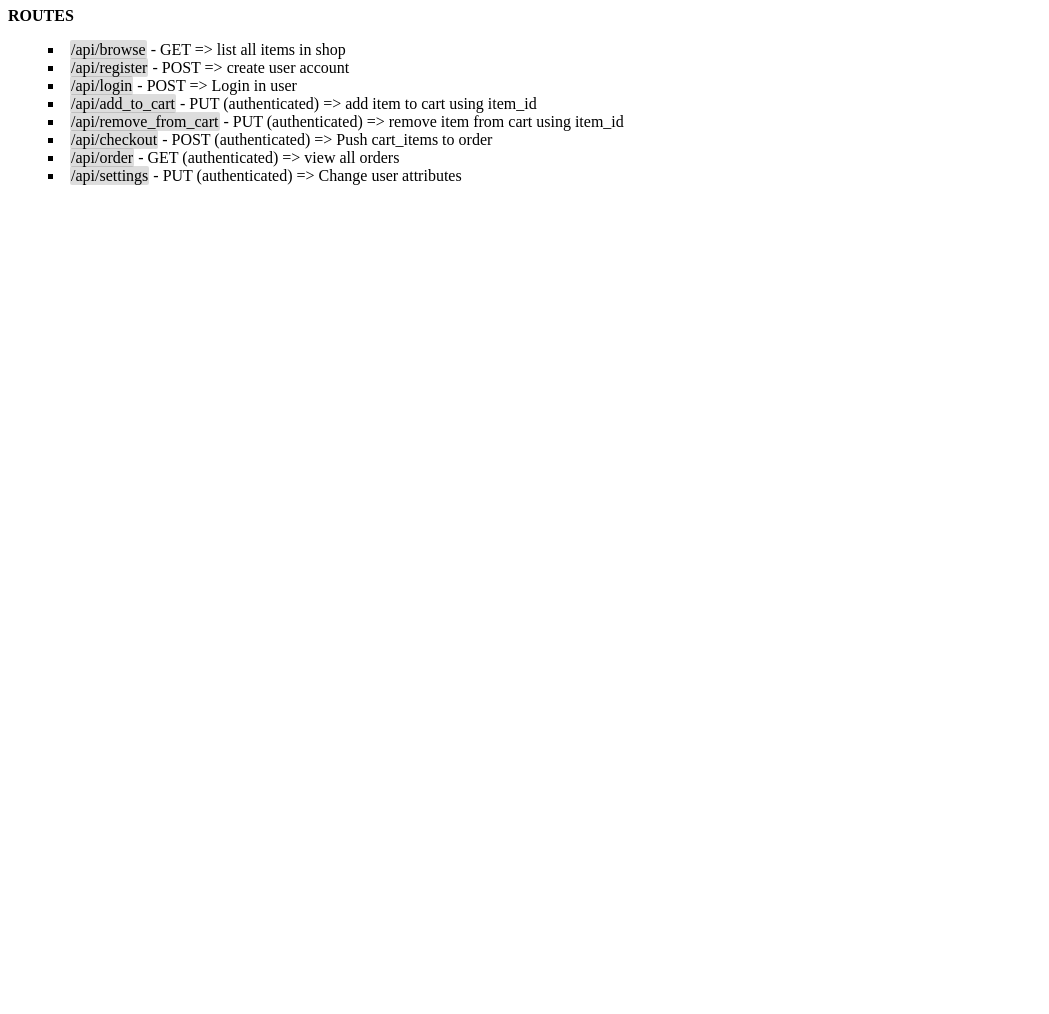
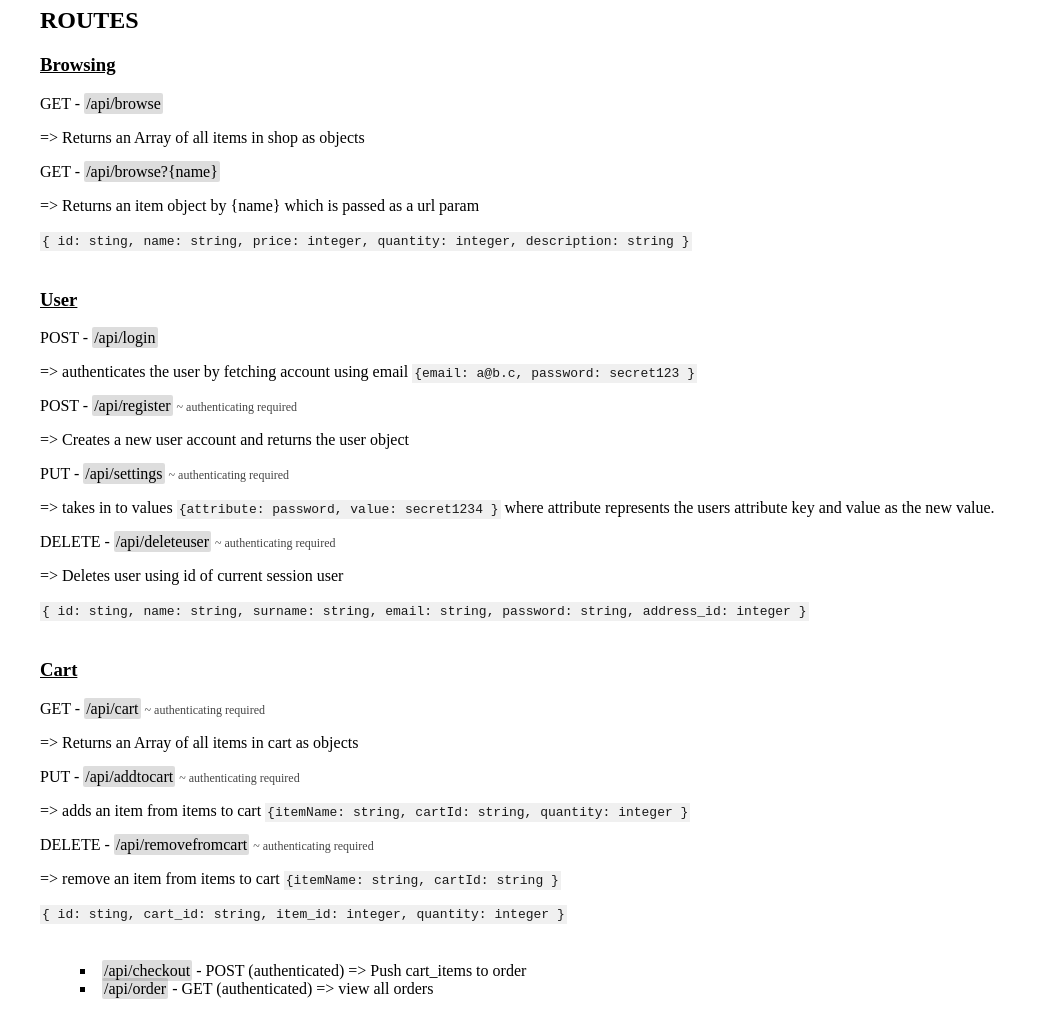
Before and after one commit to AstaDru/eCommerceProject, a website: page public/index.html in a window 1280 px wide. Shown: the part 73-1087 px from the top of the page, without its empty margins (0-1049 px from the left). Before the commit the page ends 800 px from the top, so only its background shows below. Drawn offline with Linux system fonts and the light colour scheme.

Commit message:
refactoring

```diff
--- a/Routes/router.js
+++ b/Routes/router.js
@@ -19,7 +19,7 @@ apiRouter.use(session({
 
 apiRouter.use((req, res, next)=>{
     // Request Logger
-    console.log(`${req.method} -> ${req.url} Auth:${req.session.authenticated}`);
+
     next();
 })
 
--- a/public/index.html
+++ b/public/index.html
@@ -4,23 +4,72 @@
     <meta charset="UTF-8" />
     <meta name="viewport" content="width=device-width, initial-scale=1.0" />
     <title>Documentation</title>
-    <link rel="stylesheet" href="styles.css">
+    <link rel="stylesheet" href="styles.css" />
   </head>
   <body>
     <h1>Welcome to our E-commerce Shop api</h1>
-    <p>
-      <strong> ROUTES </strong>
-    </p>
+    <h2>ROUTES</h2>
+    <article>
+      <h3>Browsing</h3>
+      <p>GET - <span class="url">/api/browse</span></p>
+      <p>=> Returns an Array of all items in shop as objects</p>
+      <p>GET - <span class="url">/api/browse?{name}</span></p>
+      <p>=> Returns an item object by {name} which is passed as a url param</p>
+      <code>
+        { id: sting, name: string, price: integer, quantity: integer,
+        description: string }
+      </code>
+    </article>
+    <article>
+      <h3>User</h3>
+      <p>POST - <span class="url">/api/login</span></p>
+      <p>
+        => authenticates the user by fetching account using email
+        <code> {email: a@b.c, password: secret123 }</code>
+      </p>
+      <p>POST - <span class="url">/api/register</span> <span class="auth">~ authenticating required</span></p>
+      <p>=> Creates a new user account and returns the user object</p>
+      <p>PUT - <span class="url">/api/settings</span> <span class="auth">~ authenticating required</span></p>
+      <p>
+        => takes in to values
+        <code> {attribute: password, value: secret1234 }</code> where attribute
+        represents the users attribute key and value as the new value.
+      </p>
+      <p>DELETE - <span class="url">/api/deleteuser</span> <span class="auth">~ authenticating required</span></p>
+      <p>=> Deletes user using id of current session user</p>
+      <code>
+        { id: sting, name: string, surname: string, email: string, password:
+        string, address_id: integer }
+      </code>
+    </article>
+    <article>
+      <h3>Cart</h3>
+      <p>GET - <span class="url">/api/cart</span> <span class="auth">~ authenticating required</span></p>
+      <p>=> Returns an Array of all items in cart as objects</p>
+      <p>PUT - <span class="url">/api/addtocart</span> <span class="auth">~ authenticating required</span></p>
+      <p>
+        => adds an item from items to cart
+        <code>{itemName: string, cartId: string, quantity: integer }</code>
+      </p>
+      <p>DELETE - <span class="url">/api/removefromcart</span> <span class="auth">~ authenticating required</span></p>
+      <p>
+        => remove an item from items to cart
+        <code>{itemName: string, cartId: string }</code>
+      </p>
+      <code>
+        { id: sting, cart_id: string, item_id: integer, quantity: integer }
+      </code>
+    </article>
+
     <ul>
-      <li><span class='url'>/api/browse</span> - GET => list all items in shop </li>
-      <li><span class='url'>/api/register</span> - POST => create user account</li>
-      <li><span class='url'>/api/login</span> - POST => Login in user</li>
-
-      <li><span class='url'>/api/add_to_cart</span> - PUT (authenticated) => add item to cart using item_id</li>
-      <li><span class='url'>/api/remove_from_cart</span> - PUT (authenticated) => remove item from cart using item_id</li>
-      <li><span class='url'>/api/checkout</span> - POST (authenticated) => Push cart_items to order</li>
-      <li><span class='url'>/api/order</span> - GET (authenticated) => view all orders</li>
-      <li><span class='url'>/api/settings</span> - PUT (authenticated) => Change user attributes</li>
+      <li>
+        <span class="url">/api/checkout</span> - POST (authenticated) => Push
+        cart_items to order
+      </li>
+      <li>
+        <span class="url">/api/order</span> - GET (authenticated) => view all
+        orders
+      </li>
     </ul>
   </body>
 </html>
--- a/public/styles.css
+++ b/public/styles.css
@@ -1,10 +1,30 @@
+body {
+    max-width: 1200px;
+    margin: 0 auto;
+    display: block;
+}
+article {
+    margin-bottom: 2.5rem;
+}
+article h3 {
+    text-decoration: underline;
+}
 ul {
     list-style-position: inside;
     list-style-type: square;
     display: block
 }
+.auth {
+    color: #000B;
+    font-size: 75%;
+}
 .url {
     background-color: #0002;
-    padding: 1px;
+    padding: 2px;
     border-radius: 2px;
 }
+code {
+    background-color: #0001;
+    opacity: 0.9;
+    padding: 2px;
+}
```
Also changed, not shown: Database/db.js (line endings or trailing spaces).
